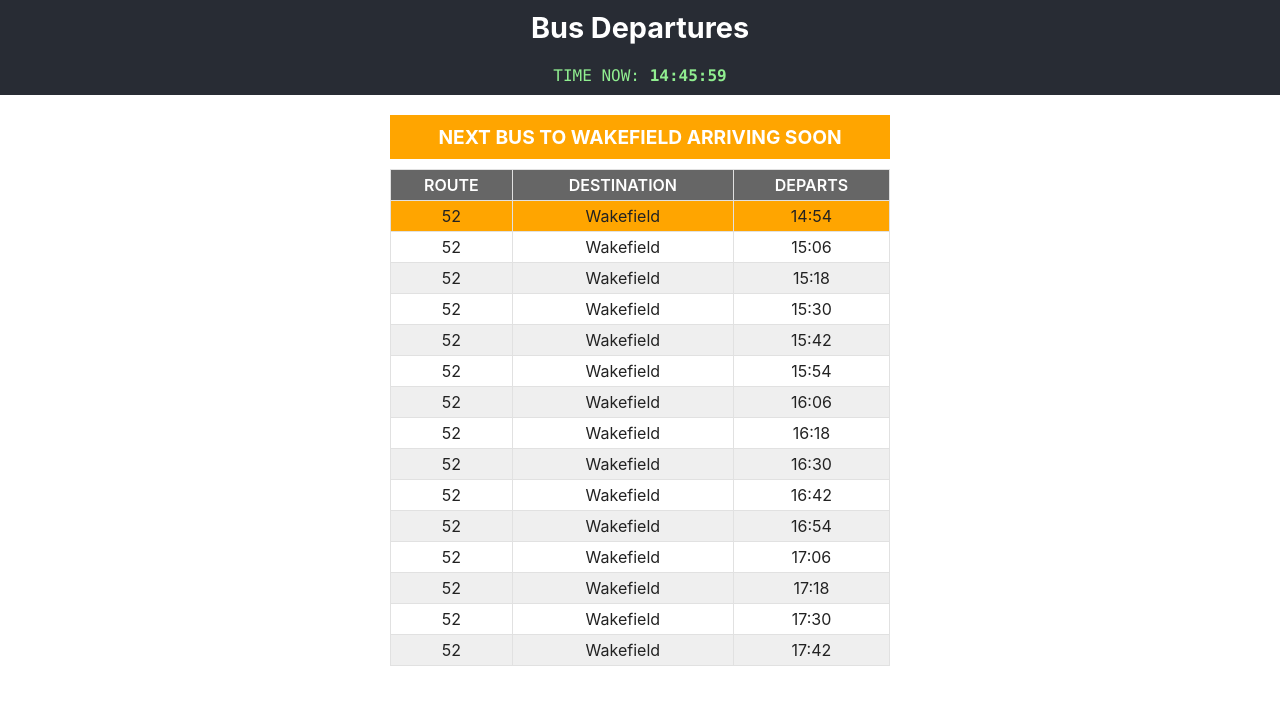
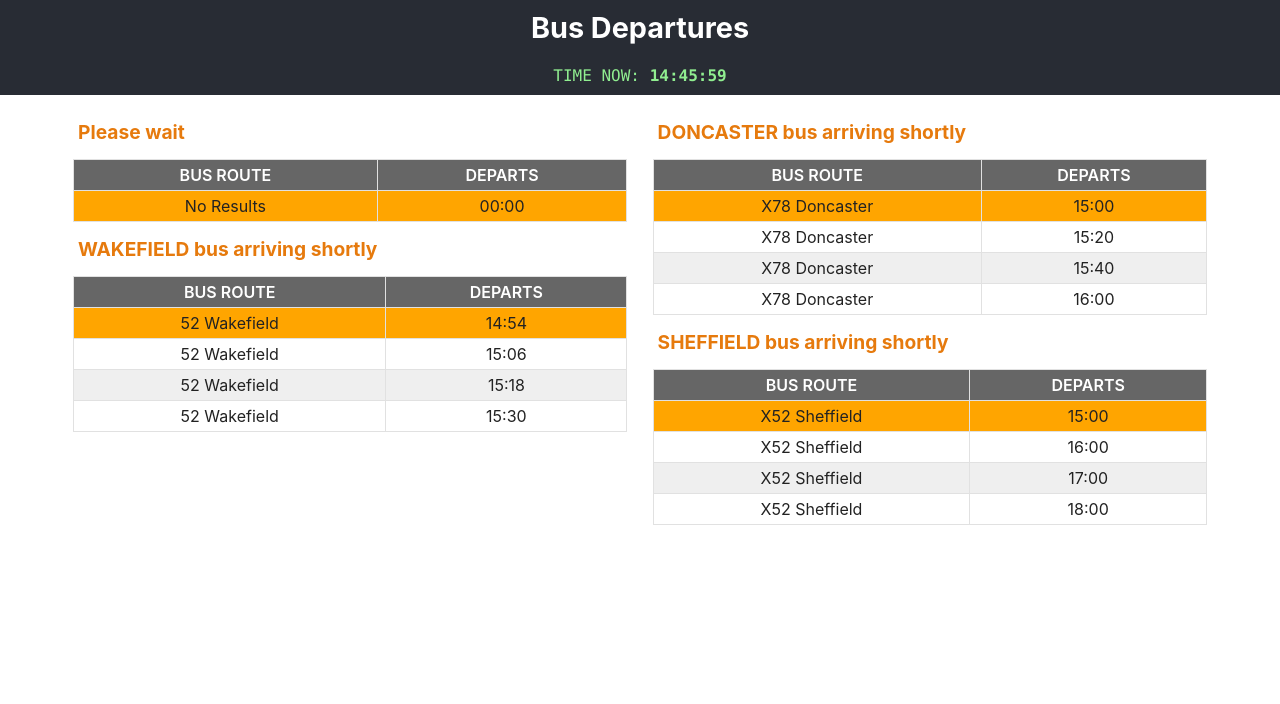
Before and after one commit to japickering/bus-timetable-app, a React (Create React App) app: page / in a window 1280 px wide. Shown: the top 704 px of the page. Built offline with nearby package versions, Linux system fonts and the light colour scheme.

Commit message:
track all bus routes

```diff
--- a/package.json
+++ b/package.json
@@ -10,6 +10,7 @@
     "react": "^18.2.0",
     "react-dom": "^18.2.0",
     "react-scripts": "5.0.1",
+    "uuid": "^8.3.2",
     "web-vitals": "^2.1.0"
   },
   "scripts": {
--- a/src/App.css
+++ b/src/App.css
@@ -30,17 +30,23 @@ header {
 
 main {
   display: flex;
-  flex-direction: column;
-  align-items: center;
+  flex-direction: row;
+  align-items: flex-start;
   margin: 10px;
   min-height: 80vh;
-  justify-content: flex-start;
+  justify-content: center;
   background-color: #fff;
   color: #222;
 }
 
 .split {
-  width: 50%;
+  display: flex;
+  flex-direction: column;
+  width: 44%;
+}
+
+.split:first-child {
+  margin-right: 2%;
 }
 
 .timer {
@@ -58,19 +64,15 @@ main {
 
 .alert {
   display: block;
-  padding: 10px;
-  background-color: orange;
-  /* color: fuchsia; */
-  color: #fff;
+  padding: 5px;
+  color: rgb(230, 122, 13);
   font-weight: bold;
-  text-align: center;
-  text-transform: uppercase;
+  text-align: left;
+  text-transform: normal;
 }
 
 table {
-  width: 100%;
-  min-width: 500px;
-  max-width: 900px;
+  display: table;
   background-color: transparent;
   border-collapse: collapse;
   text-align: center;
--- a/src/App.js
+++ b/src/App.js
@@ -1,165 +1,77 @@
 import React, { Component } from 'react';
+import {
+  getCurrentTime,
+  checkNext15Minutes,
+  departures,
+  every6Mins,
+  every12Mins,
+  every20Mins,
+  everyHour24Hours,
+} from './libs/times';
 import Timetable from './components/Timetable';
 import './App.css';
-
-function getCurrentTime() {
-  const now = new Date();
-  const hours = now.getHours();
-  const mins = now.getMinutes();
-  const secs = now.getSeconds();
-  const hh = hours < 10 ? '0' + hours : hours;
-  const mm = mins < 10 ? '0' + mins : mins;
-  const ss = secs < 10 ? '0' + secs : secs;
-  return hh + ':' + mm + ':' + ss;
-}
-
-function departures(currentTime, leedsTimes, wakefieldTimes, doncasterTimes, sheffieldTimes) {
-  const today = new Date(`2022-07-28T${currentTime}`);
-  const now = today.setTime(today);
-  const buses = [...leedsTimes, ...wakefieldTimes, ...doncasterTimes, ...sheffieldTimes];
-  //  console.log(buses);
-  const maxRows = 15;
-  const results = [];
-  let rows = 0;
-  let i = 0;
-
-  for (const bus of buses) {
-    if (now < bus.time) {
-      results.push(bus);
-      rows++;
-    } else {
-      results.splice(i, 1);
-    }
-    if (rows === maxRows) {
-      return results;
-    }
-
-    i++;
-  }
-
-  return [{ route: 'no results', time: '' }];
-}
-
-function checkNext15Minutes(currentTime, buses) {
-  const today = new Date(`2022-07-28T${currentTime}`);
-  const now = today.setTime(today);
-  const quarterHour = 900000; // 15 mins in milliseconds
-  const delta = Math.abs(buses[0].time - now);
-  console.log('time delta', delta);
-
-  return delta > quarterHour ? 'No buses due in the next 15 minutes' : `Next bus to ${buses[0].name} arriving soon`;
-}
 
 export default class App extends Component {
   constructor(props) {
     super(props);
 
-    this.leedsTimes = this.every6Mins();
-    this.wakefieldTimes = this.every12Mins();
-    this.doncasterTimes = this.every20Mins();
-    this.sheffieldTimes = this.everyHour24Hours();
+    this.leedsTimes = every6Mins();
+    this.wakefieldTimes = every12Mins();
+    this.doncasterTimes = every20Mins();
+    this.sheffieldTimes = everyHour24Hours();
 
-    const buses = departures(
-      getCurrentTime(),
-      this.leedsTimes,
-      this.wakefieldTimes,
-      this.doncasterTimes,
-      this.sheffieldTimes
-    );
+    const currentTime = getCurrentTime();
 
     this.state = {
-      currentTime: getCurrentTime(),
-      buses: buses,
-      alert: checkNext15Minutes(getCurrentTime(), buses),
+      currentTime: currentTime,
+      leedsBuses: departures(currentTime, this.leedsTimes),
+      wakefieldBuses: departures(currentTime, this.wakefieldTimes),
+      doncasterBuses: departures(currentTime, this.doncasterTimes),
+      sheffieldBuses: departures(currentTime, this.sheffieldTimes),
+      alertLeeds: '',
+      alertWakefield: '',
+      alertDoncaster: '',
+      alertSheffield: '',
     };
   }
 
   componentDidMount() {
     setInterval(() => {
+      const { leedsBuses, wakefieldBuses, doncasterBuses, sheffieldBuses } = this.state;
+      const currentTime = getCurrentTime();
+
       this.setState({
-        currentTime: getCurrentTime(),
-        alert: checkNext15Minutes(getCurrentTime(), this.state.buses),
+        currentTime: currentTime,
+        alertLeeds: checkNext15Minutes(currentTime, leedsBuses),
+        alertWakefield: checkNext15Minutes(currentTime, wakefieldBuses),
+        alertDoncaster: checkNext15Minutes(currentTime, doncasterBuses),
+        alertSheffield: checkNext15Minutes(currentTime, sheffieldBuses),
       });
     }, 1000);
+
     setInterval(() => {
+      const currentTime = getCurrentTime();
       this.setState({
-        buses: departures(
-          getCurrentTime(),
-          this.leedsTimes,
-          this.wakefieldTimes,
-          this.doncasterTimes,
-          this.sheffieldTimes
-        ),
+        leedsBuses: departures(currentTime, this.leedsTimes),
+        wakefieldBuses: departures(currentTime, this.wakefieldTimes),
+        doncasterBuses: departures(currentTime, this.doncasterTimes),
+        sheffieldBuses: departures(currentTime, this.sheffieldTimes),
       });
     }, 60000);
   }
 
-  // The X15 to SHEFFIELD departs every hour, on the hour, and is a 24-hour service.
-  everyHour24Hours() {
-    const arr = [];
-    const now = new Date('2022-07-28T00:00:00');
-    arr.push(now.setTime(now));
-    const route = 'x52';
-    const name = 'sheffield';
-
-    for (var i = 0; i < 24; i++) {
-      let time = now.setTime(now.getTime() + 60 * 60 * 1000);
-      arr.push({ id: route + i, route: route, name: name, time: time });
-    }
-
-    return arr;
-  }
-
-  // The X78 to DONCASTER departs every 20 minutes and is a 24-hour service.
-  every20Mins() {
-    const arr = [];
-    const now = new Date('2022-07-28T00:00:00');
-    arr.push(now.setTime(now));
-    const route = 'x78';
-    const name = 'doncaster';
-
-    for (var i = 0; i < 72; i++) {
-      const time = now.setTime(now.getTime() + 20 * 60 * 1000);
-      arr.push({ id: route + i, route: route, name: name, time: time });
-    }
-
-    return arr;
-  }
-
-  // The 52 to WAKEFIELD departs every 12 minutes. The service starts at 6am and the last bus departs at 9pm.
-  every12Mins() {
-    const arr = [];
-    const now = new Date('2022-07-28T06:30:00');
-    arr.push(now.setTime(now));
-    const route = '52';
-    const name = 'wakefield';
-
-    for (var i = 0; i < 72; i++) {
-      const time = now.setTime(now.getTime() + 12 * 60 * 1000);
-      arr.push({ id: route + i, route: route, name: name, time: time });
-    }
-
-    return arr;
-  }
-
-  // The 126 to LEEDS departs every 6 minutes. The service starts at 5.30am and the last bus departs at 1.30am
-  every6Mins() {
-    const arr = [];
-    const now = new Date('2022-07-28T05:30:00');
-    arr.push(now.setTime(now));
-    const route = '126';
-    const name = 'leeds';
-
-    for (var i = 0; i < 80; i++) {
-      const time = now.setTime(now.getTime() + 6 * 60 * 1000);
-      arr.push({ id: route + i, route: route, name: name, time: time });
-    }
-
-    return arr;
-  }
-
   render() {
-    const { alert, buses, currentTime } = this.state;
+    const {
+      currentTime,
+      leedsBuses,
+      wakefieldBuses,
+      doncasterBuses,
+      sheffieldBuses,
+      alertLeeds,
+      alertWakefield,
+      alertDoncaster,
+      alertSheffield,
+    } = this.state;
 
     return (
       <div className='App'>
@@ -172,9 +84,17 @@ export default class App extends Component {
           </div>
         </header>
         <main>
-          <div>
-            <p className='alert'>{alert}</p>
-            <Timetable buses={buses} />
+          <div className='split'>
+            <p className='alert'>{alertLeeds}</p>
+            <Timetable buses={leedsBuses} />
+            <p className='alert'>{alertWakefield}</p>
+            <Timetable buses={wakefieldBuses} />
+          </div>
+          <div className='split'>
+            <p className='alert'>{alertDoncaster}</p>
+            <Timetable buses={doncasterBuses} />
+            <p className='alert'>{alertSheffield}</p>
+            <Timetable buses={sheffieldBuses} />
           </div>
         </main>
       </div>
--- a/src/components/Timetable.jsx
+++ b/src/components/Timetable.jsx
@@ -1,4 +1,5 @@
 import React from 'react';
+import { v4 as uuidv4 } from 'uuid';
 
 function Timetable({ buses }) {
   const renderRows = (buses) => {
@@ -10,9 +11,10 @@ function Timetable({ buses }) {
       const time = hh + ':' + mm;
 
       return (
-        <tr key={bus.id} className='row'>
-          <td>{bus.route}</td>
-          <td>{bus.name}</td>
+        <tr key={uuidv4()} className='row'>
+          <td>
+            {bus.route} {bus.name}
+          </td>
           <td>{time}</td>
         </tr>
       );
@@ -23,8 +25,7 @@ function Timetable({ buses }) {
     <table>
       <thead>
         <tr>
-          <th>route</th>
-          <th>destination</th>
+          <th>bus route</th>
           <th>departs</th>
         </tr>
       </thead>
```
Also changed, not shown: src/libs/times.js (added), 1 other file (tests, documents, lock files or other folders).
